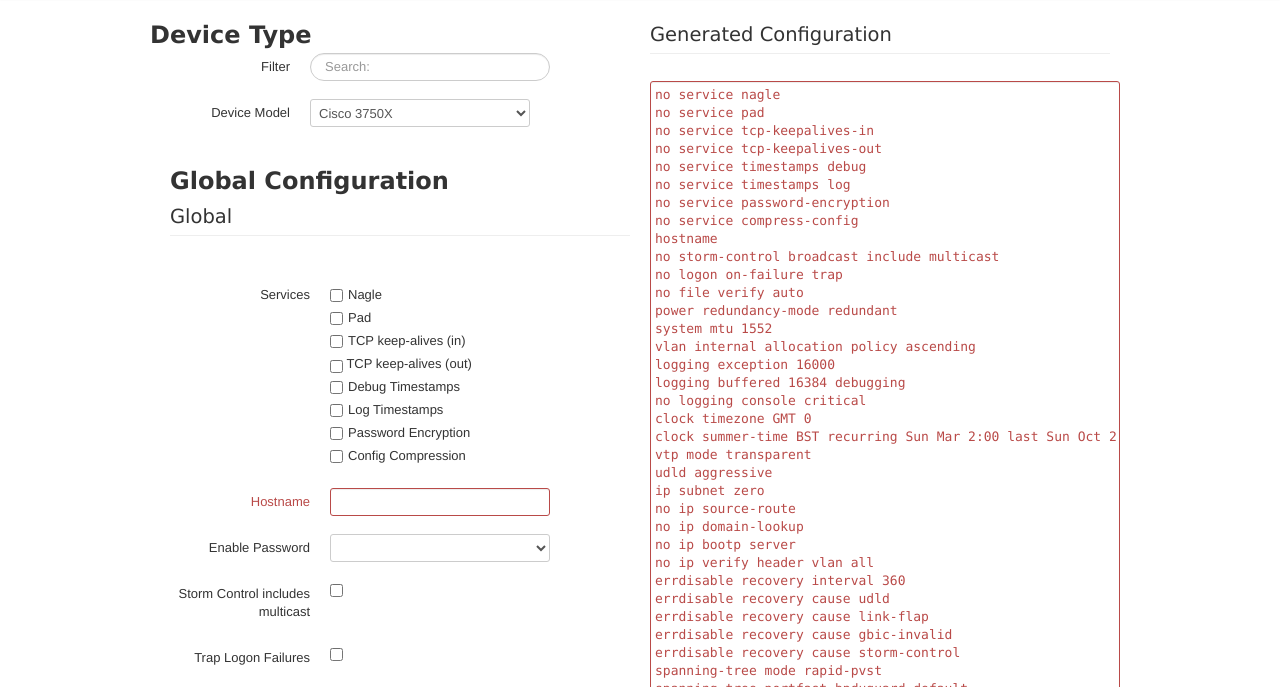
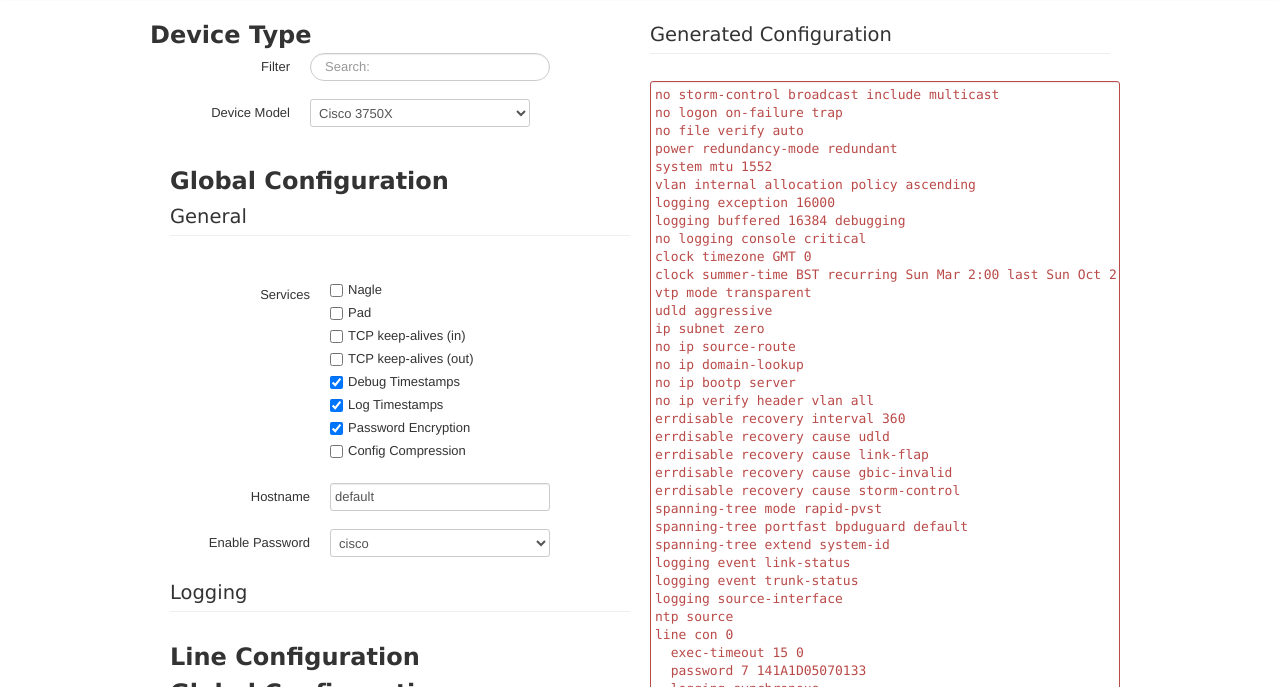
Before and after one commit to optiz0r/scgen, a plain HTML site: page index.html in a window 1280 px wide. Shown: the part 43-730 px from the top of the page. Drawn offline with Linux system fonts and the light colour scheme.

Commit message:
Autogenerate checkbox, text and select UI from config

```diff
--- a/configs/models.json
+++ b/configs/models.json
@@ -4,25 +4,105 @@
         "description": "Cisco 3750X",
         "config": [
             {
-                "ui": "service",
-                "hidden": true,
-                "enabled": true,
-                "values": {
-                    "name": "nagle"
-                }
+                "name": "Global Configuration",
+                "ios_context": "global",
+                "sections": [
+                    {
+                        "name": "General",
+                        "groups": [
+                            {
+                                "name": "Services",
+                                "command": "service",
+                                "ui": "checkboxgroup",
+                                "fields": [
+                                    {
+                                        "hidden": false,
+                                        "label": "Nagle",
+                                        "value": "nagle",
+                                        "enabled": false
+                                    },
+                                    {
+                                        "hidden": false,
+                                        "label": "Pad",
+                                        "value": "pad",
+                                        "enabled": false
+                                    },
+                                    {
+                                        "hidden": false,
+                                        "label": "TCP keep-alives (in)",
+                                        "value": "tcp-keepalives-in",
+                                        "enabled": false
+                                    },
+                                    {
+                                        "hidden": false,
+                                        "label": "TCP keep-alives (out)",
+                                        "value": "tcp-keepalives-out",
+                                        "enabled": false
+                                    },
+                                    {
+                                        "hidden": false,
+                                        "label": "Debug Timestamps",
+                                        "value": "timestamps_debug",
+                                        "enabled": true
+                                    },
+                                    {
+                                        "hidden": false,
+                                        "label": "Log Timestamps",
+                                        "value": "timestamps_log",
+                                        "enabled": true
+                                    },
+                                    {
+                                        "hidden": false,
+                                        "label": "Password Encryption",
+                                        "value": "password-encryption",
+                                        "enabled": true
+                                    },
+                                    {
+                                        "hidden": false,
+                                        "label": "Config Compression",
+                                        "value": "compress-config",
+                                        "enabled": false
+                                    }
+                                ]
+                            },
+                            {
+                                "name": "Hostname",
+                                "command": "hostname",
+                                "ui": "text",
+                                "hidden": false,
+                                "value": "default"
+                            },
+                            {
+                                "name": "Enable Password",
+                                "command": "enable_secret",
+                                "ui": "select",
+                                "hidden": false,
+                                "selected": "5 $1$pdQG$kP3/m4HRVqE4BlYzDl6Ix.",
+                                "values": {
+                                    "5 $1$pdQG$kP3/m4HRVqE4BlYzDl6Ix.": "cisco"
+                                }
+                            }
+                        ]
+                    },
+                    {
+                        "name": "Logging",
+                        "groups": [
+                         ]
+                    }
+                ]
             },
             {
-                "ui": "service",
-                "hidden": true,
-                "enabled": false,
-                "values": {
-                    "name": "pad"
-                }
-            },
-            {
-                "ui": "text",
-                "hidden": false
+                "name": "Line Configuration",
+                "sections": [
+                ]
             }
+        ]
+    },
+    {
+        "name": "dummy",
+        "description": "Dummy",
+        "config": [
+
         ]
     }
 ]
--- a/index.html
+++ b/index.html
@@ -50,70 +50,43 @@
                                 <div class="control-group">
                                     <label class="control-label">Device Model</label>
                                     <div class="controls">
-                                        <select id="model_selection_device" ng-model="selected_model" ng-options="model.name as model.description for model in models | filter:query"></select>
+                                        <select id="model_selection_device" ng-model="selected_model" ng-options="model as model.description for model in models | filter:query"></select>
                                     </div>
                                 </div>
                             </fieldset>
                         </form>
                     </div>
                     <form id="config_form" class="form-horizontal">
+                        <div ng-repeat="context in selected_model.config">
+                            <h2>{{context.name}}</h2>
+                            <fieldset ng-repeat="section in context.sections">
+                                <legend>{{section.name}}</legend>
+
+                                <div class="control-group" ng-repeat="group in section.groups">
+                                    <label class="control-label">{{group.name}}</label>
+                                    <div class="controls">
+                                        <ng-switch on="group.ui">
+                                            <div ng-switch-when="checkboxgroup">
+                                                <label for="" class="checkbox" ng-repeat="field in group.fields">
+                                                    <input type="checkbox" id="" name="{{group.command}}" ng-model="field.enabled" value="{{field.value}}" class="global" change="scgen.generate()" />
+                                                    {{field.label}}
+                                                </label>
+                                            </div>
+                                            <div ng-switch-when="text">
+                                                <input type="text" id="" name="{{group.command}}" ng-model="group.value" class="global" />
+                                            </div>
+                                            <div ng-switch-when="select">
+                                                <select name="{{group.command}}" ng-model="group.selected" ng-options="value as label for (value, label) in group.values" class="global"></select>
+                                            </div>
+                                        </ng-switch>
+                                    </div>
+                                </div>
+                            </fieldset>
+
+                        </div>
                         <h2>Global Configuration</h2>
                         <fieldset id="general_fields">
                             <legend for="general_fields">Global</legend>
-
-                            <div class="control-group">
-                                <label class="control-label">Services</label>
-                                <div class="controls">
-                                    <label for="service_nagle" class="checkbox">
-                                        <input type="checkbox" id="service_nagle" name="service" value="nagle" class="global"/>
-                                        Nagle
-                                    </label>
-                                    <label for="service_pad" class="checkbox">
-                                        <input type="checkbox" id="service_pad" name="service" value="pad" class="global"/>
-                                        Pad
-                                    </label>
-                                    <label for="service_tcp-keepalives-in" class="checkbox">
-                                        <input type="checkbox" id="service_tcp-keepalives-in" name="service" value="tcp-keepalives-in" class="global"/>
-                                        TCP keep-alives (in)
-                                    </label>
-                                    <label>
-                                        <input type="checkbox" id="service_tcp-keepalives-out" name="service" value="tcp-keepalives-out" class="global"/>
-                                        TCP keep-alives (out)
-                                    </label>
-                                    <label for="service_timestamps_debug" class="checkbox">
-                                        <input type="checkbox" id="service_timestamps_debug" name="service" value="timestamps debug" class="global"/>
-                                        Debug Timestamps
-                                    </label>
-                                    <label for="service_timestamps_log" class="checkbox">
-                                        <input type="checkbox" id="service_timestamps_log" name="service" value="timestamps log" class="global"/>
-                                        Log Timestamps
-                                    </label>
-                                    <label for="service_password-encryption" class="checkbox">
-                                        <input type="checkbox" id="service_password-encryption" name="service" value="password-encryption" class="global"/>
-                                        Password Encryption
-                                    </label>
-                                    <label for="service_compress-config" class="checkbox">
-                                        <input type="checkbox" id="service_compress-config" name="service" value="compress-config" class="global"/>
-                                        Config Compression
-                                    </label>
-                                </div><!-- /controls -->
-                            </div><!-- /control-group -->
-
-                            <div class="control-group">
-                                <label class="control-label" for="hostname">Hostname</label>
-                                <div class="controls">
-                                    <input type="text" id="hostname" name="hostname" value="" class="global validate not_empty" />
-                                </div>
-                            </div>
-
-                            <div class="control-group">
-                                <label class="control-label" for="enable_secret">Enable Password</label>
-                                <div class="controls">
-                                    <select id="enable_secret" name="enable_secret" class="global">
-                                        <!-- No passwords defined by default -->
-                                    </select>
-                                </div>
-                            </div>
 
                             <div class="control-group">
                                 <label class="control-label" for="storm-control_multicast">Storm Control includes multicast</label>
--- a/js/controllers.js
+++ b/js/controllers.js
@@ -4,7 +4,7 @@ function models_controller($scope, $http) {
 
     $http.get('configs/models.json').success(function(data) {
         $scope.models = data;
-        $scope.selected_model = $scope.models.length > 0 ? $scope.models[0].name : undefined;
+        $scope.selected_model = $scope.models.length > 0 ? $scope.models[0] : undefined;
     });
 
 }
--- a/js/scripts.js
+++ b/js/scripts.js
@@ -97,7 +97,7 @@ var scgen = {
 
     init: function() { /*{{{*/
         // Configure every form field to update the config after it's value changes
-        $(".global, .line, .interface, .vlan, .svi").change(function() {
+        $(".global, .line, .interface, .vlan, .svi").live('change', function() {
             scgen.generate();
         });
 
```
